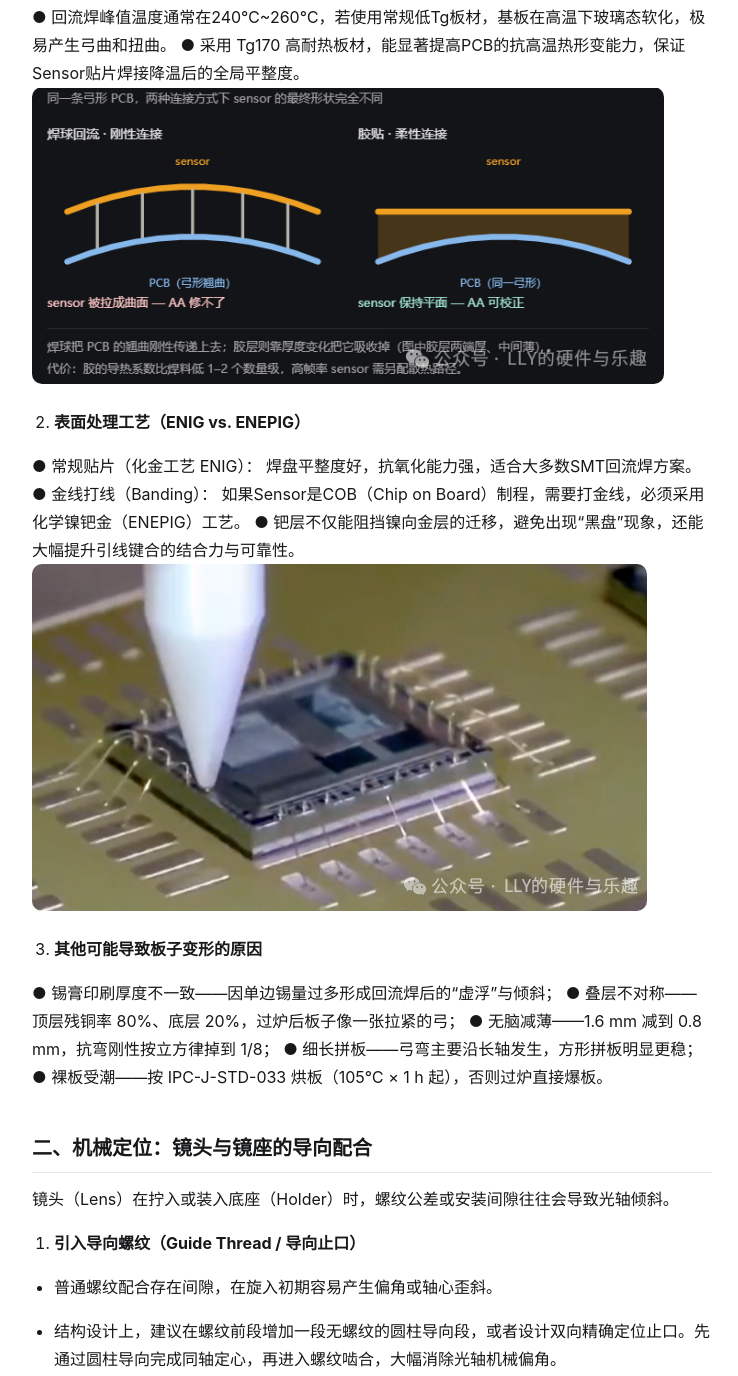
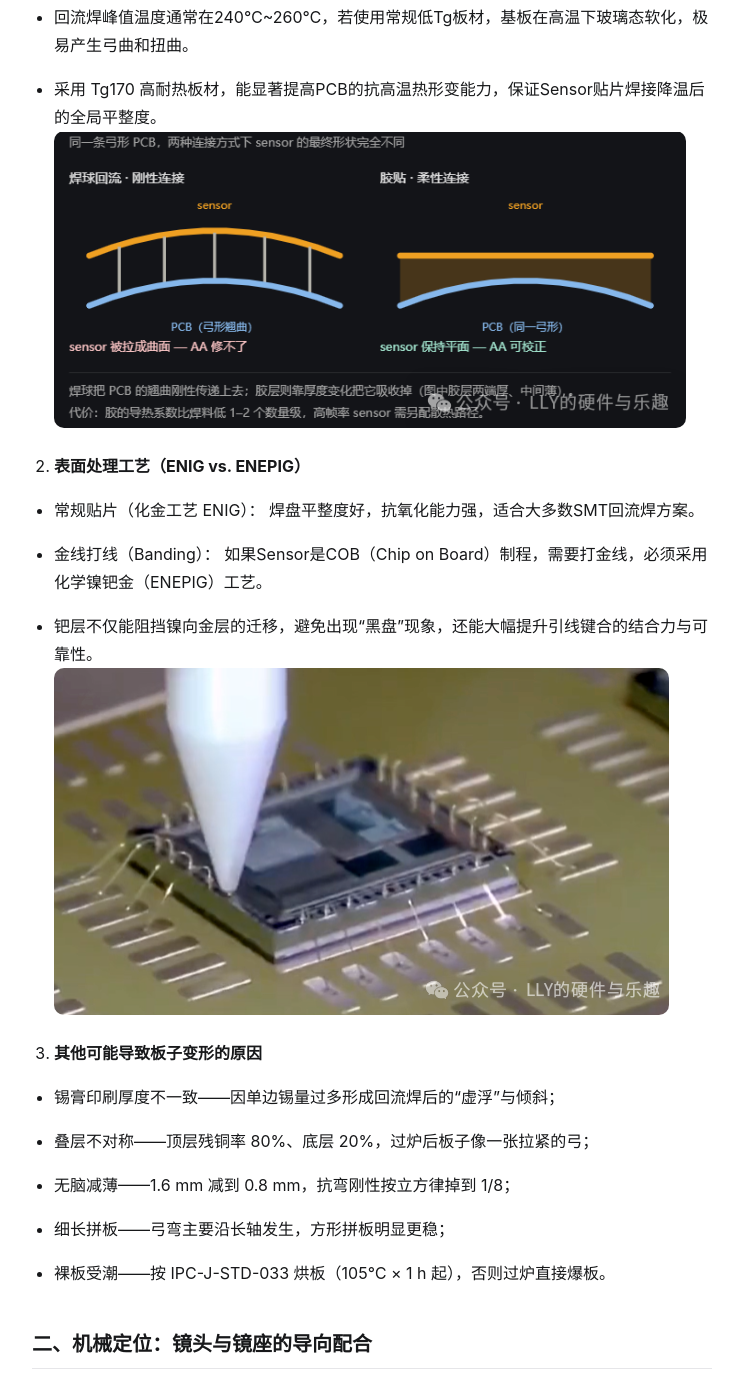
Before and after one commit to FLOOR5858/FLOOR5858.github.io, an Astro site: page /articles/cmos-module-coaxiality-flatness in a window 1280 px wide. Shown: the part 1913-3289 px from the top of the page, without its empty margins (268-1006 px from the left). Built offline with nearby package versions, Linux system fonts and the light colour scheme; Astro itself is replaced by a stand-in of ours.

Commit message:
修改文章：cmos-module-coaxiality-flatness图片和文字显示不全的问题段落显示不全

```diff
--- a/src/content/articles/cmos-module-coaxiality-flatness.md
+++ b/src/content/articles/cmos-module-coaxiality-flatness.md
@@ -35,24 +35,31 @@ tags: ['摄像头模组', 'AA工艺', 'PCB', 'IMX678']
 
 1. **板材选用 High-Tg（Tg 170 及以上）**
 
-  ● 回流焊峰值温度通常在240℃~260℃，若使用常规低Tg板材，基板在高温下玻璃态软化，极易产生弓曲和扭曲。
-  ● 采用 Tg170 高耐热板材，能显著提高PCB的抗高温热形变能力，保证Sensor贴片焊接降温后的全局平整度。
-![PCB翘曲示意图](/images/cmos-module-coaxiality-flatness/06-PCB-qiaoqu.png)
+  - 回流焊峰值温度通常在240℃~260℃，若使用常规低Tg板材，基板在高温下玻璃态软化，极易产生弓曲和扭曲。
+
+  - 采用 Tg170 高耐热板材，能显著提高PCB的抗高温热形变能力，保证Sensor贴片焊接降温后的全局平整度。
+  ![PCB翘曲示意图](/images/cmos-module-coaxiality-flatness/06-PCB-qiaoqu.png)
 
 2. **表面处理工艺（ENIG vs. ENEPIG）**
 
-  ● 常规贴片（化金工艺 ENIG）： 焊盘平整度好，抗氧化能力强，适合大多数SMT回流焊方案。
-  ● 金线打线（Banding）： 如果Sensor是COB（Chip on Board）制程，需要打金线，必须采用化学镍钯金（ENEPIG）工艺。
-  ● 钯层不仅能阻挡镍向金层的迁移，避免出现“黑盘”现象，还能大幅提升引线键合的结合力与可靠性。
-![banding打金线示意图](/images/cmos-module-coaxiality-flatness/05-Banding-cob.png)
+  - 常规贴片（化金工艺 ENIG）： 焊盘平整度好，抗氧化能力强，适合大多数SMT回流焊方案。
+
+  - 金线打线（Banding）： 如果Sensor是COB（Chip on Board）制程，需要打金线，必须采用化学镍钯金（ENEPIG）工艺。
+
+  - 钯层不仅能阻挡镍向金层的迁移，避免出现“黑盘”现象，还能大幅提升引线键合的结合力与可靠性。
+  ![banding打金线示意图](/images/cmos-module-coaxiality-flatness/05-Banding-cob.png)
 
 3. **其他可能导致板子变形的原因**
 
-  ● 锡膏印刷厚度不一致——因单边锡量过多形成回流焊后的“虚浮”与倾斜；
-  ● 叠层不对称——顶层残铜率 80%、底层 20%，过炉后板子像一张拉紧的弓；
-  ● 无脑减薄——1.6 mm 减到 0.8 mm，抗弯刚性按立方律掉到 1/8；
-  ● 细长拼板——弓弯主要沿长轴发生，方形拼板明显更稳；
-  ● 裸板受潮——按 IPC-J-STD-033 烘板（105℃ × 1 h 起），否则过炉直接爆板。
+  - 锡膏印刷厚度不一致——因单边锡量过多形成回流焊后的“虚浮”与倾斜；
+
+  - 叠层不对称——顶层残铜率 80%、底层 20%，过炉后板子像一张拉紧的弓；
+
+  - 无脑减薄——1.6 mm 减到 0.8 mm，抗弯刚性按立方律掉到 1/8；
+
+  - 细长拼板——弓弯主要沿长轴发生，方形拼板明显更稳；
+
+  - 裸板受潮——按 IPC-J-STD-033 烘板（105℃ × 1 h 起），否则过炉直接爆板。
 
 ## 二、机械定位：镜头与镜座的导向配合
 
```
